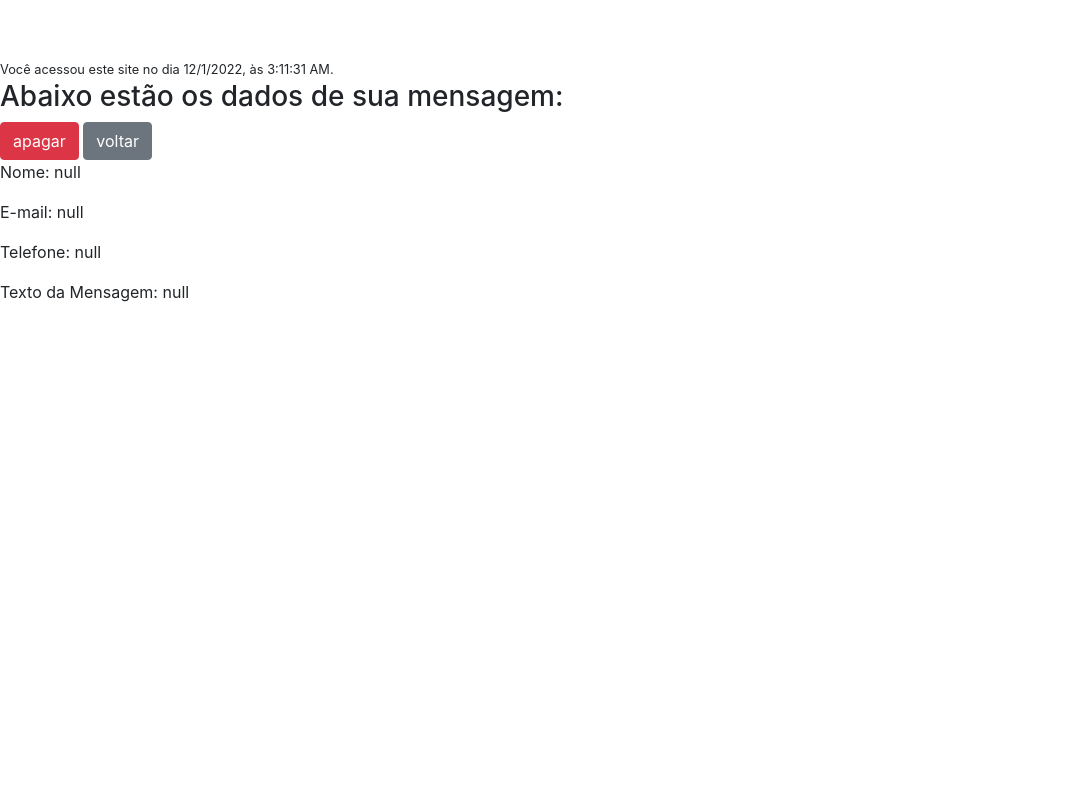
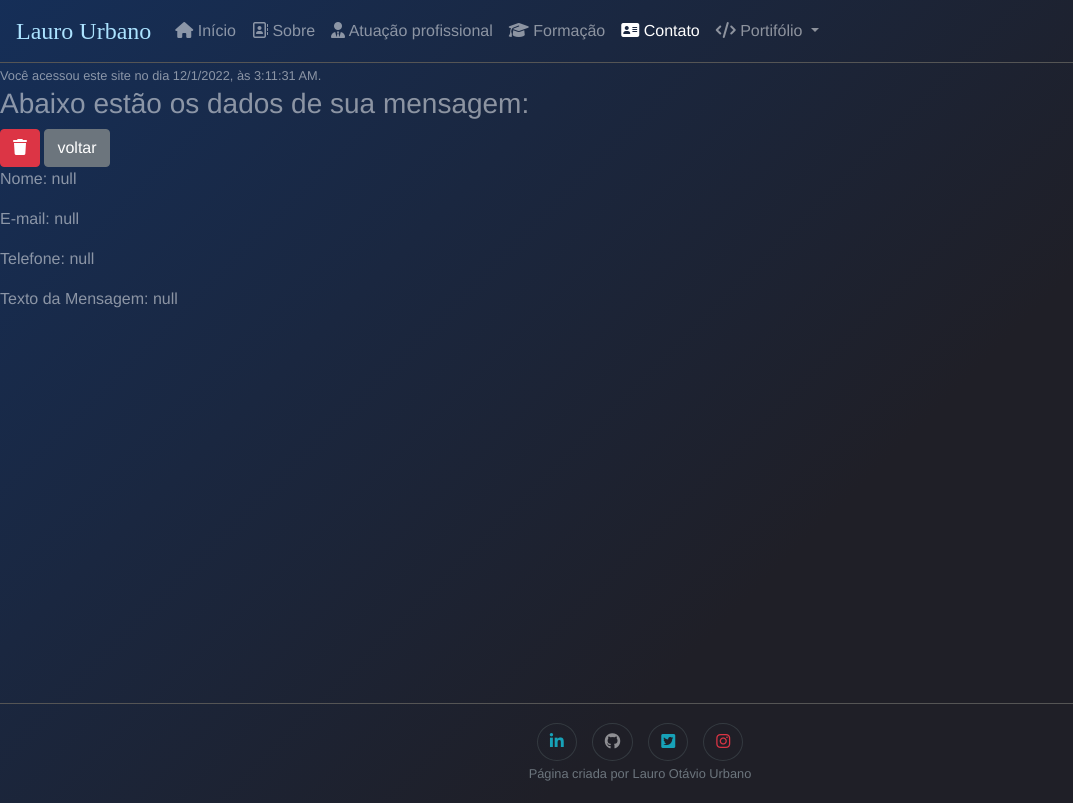
Before and after one commit to laurourbano/portifoliodesafio, a plain HTML site: page pages/contato-retorno.html in a window 1280 px wide. Shown: the whole page, without its empty margins (0-1073 px from the left). Drawn offline with nearby package versions, Linux system fonts and the light colour scheme; a web font is replaced by a local one.

Commit message:
Update contato-retorno.html

```diff
--- a/pages/contato-retorno.html
+++ b/pages/contato-retorno.html
@@ -13,8 +13,8 @@
     <link rel="stylesheet" href="https://stackpath.bootstrapcdn.com/bootstrap/4.1.3/css/bootstrap.min.css"
       integrity="sha384-MCw98/SFnGE8fJT3GXwEOngsV7Zt27NXFoaoApmYm81iuXoPkFOJwJ8ERdknLPMO" crossorigin="anonymous">
 
-    <!-- CSS global  <link rel="stylesheet" href="../css/style.css">
-  -->
+    <!-- CSS global -->
+    <link rel="stylesheet" href="../css/style.css">
 
     <!-- Ícone do site -->
     <link rel="shortcut icon" href="../assets/favicon/desenvolvimento-web.png" type="image/x-icon">
@@ -80,10 +80,10 @@
       </nav>
     </header>
 
-    <main>
+    <main class="text-white-50">
       <div id="data"></div>
       <h3>Abaixo estão os dados de sua mensagem:</h3>
-      <button onclick="apagar(), confirmarLimpar()" class="btn btn-danger">apagar</button>
+      <button onclick="apagar()" class="btn btn-danger"><i class="fa fa-trash"></i></button>
       <button onclick="voltar()" class="btn btn-secondary">voltar</button>
       <div id="dadosMensagem">
         <p id="rnome"></p>
@@ -91,8 +91,36 @@
         <p id="rtelefone"></p>
         <p id="rtextarea"></p>
       </div>
+    </main>
 
-    </main>
+    <!-- ⁡⁢⁣⁢Rodapé ⁡-->
+    <footer class="">
+      <div class="container text-center">
+        <div class="btn-group" role="group" aria-label="Links">
+          <button type="button" class="btn btn-outline-dark rounded-circle mr-3">
+            <a href="https://www.linkedin.com/in/laurourbano" target="_blank" rel="noopener noreferrer"><i
+                class="fa-brands fa-linkedin-in text-info"></i></a>
+          </button>
+          <button type="button" class="btn btn-outline-dark rounded-circle mr-3">
+            <a href="https://github.com/laurourbano" target="_blank" rel="noopener noreferrer"><i
+                class="fa-brands fa-github text-white-50"></i></a>
+          </button>
+          <button type="button" class="btn btn-outline-dark rounded-circle mr-3">
+            <a href="https://twitter.com/UrbanoOtavio" target="_blank" rel="noopener noreferrer"><i
+                class="fa-brands fa-square-twitter text-info"></i></a>
+          </button>
+          <button type="button" class="btn btn-outline-dark rounded-circle">
+            <a href="https://www.instagram.com/lauro_otavio/" target="_blank" rel="noopener noreferrer"><i
+                class="fa-brands fa-instagram text-danger"></i></a>
+          </button>
+        </div>
+
+        <!-- ⁡⁢⁣⁢Criação ⁡-->
+        <div>
+          <small class="text-muted"> Página criada por Lauro Otávio Urbano</small>
+        </div>
+      </div>
+    </footer>
 
 
     <!-- JavaScript (Opcional) -->
```
